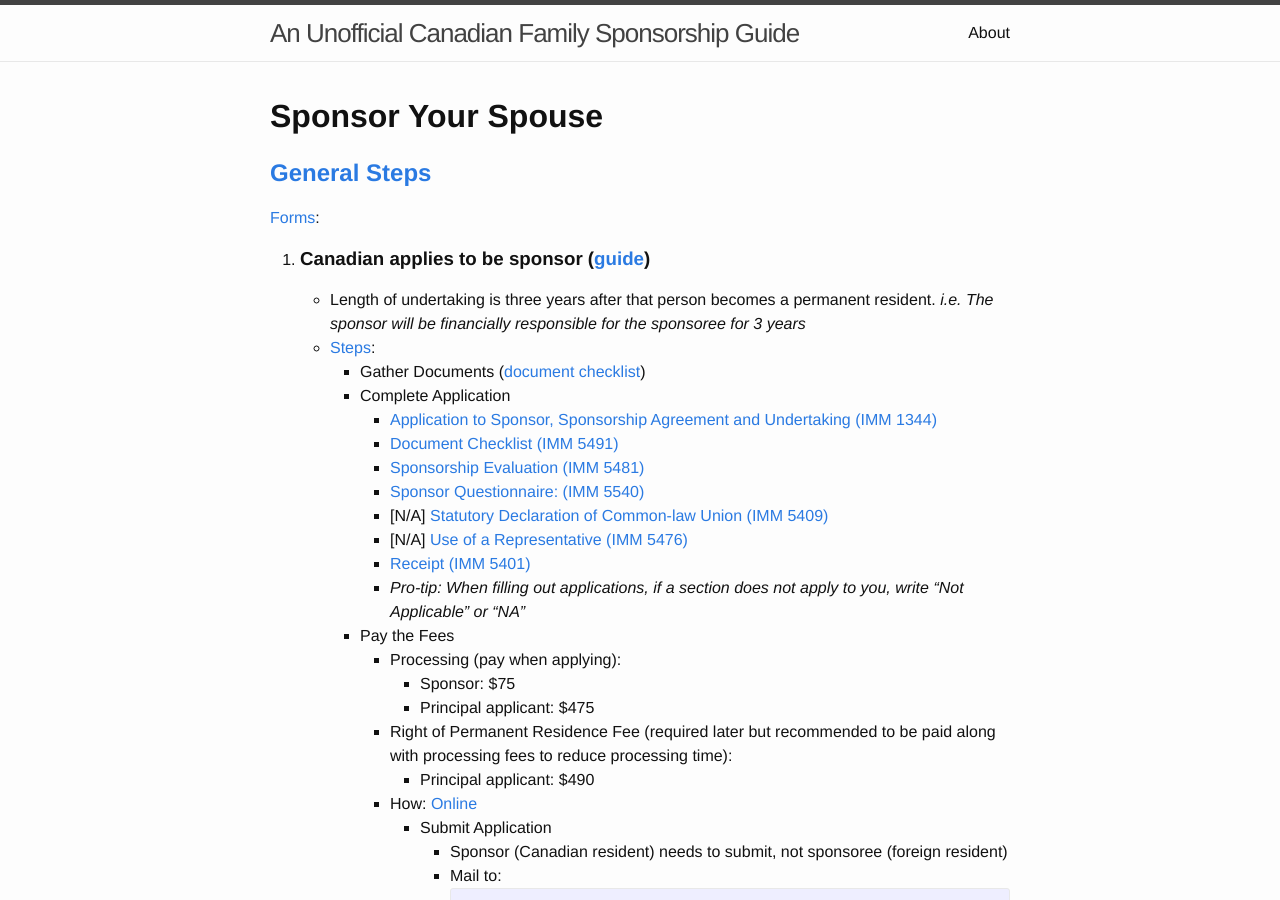
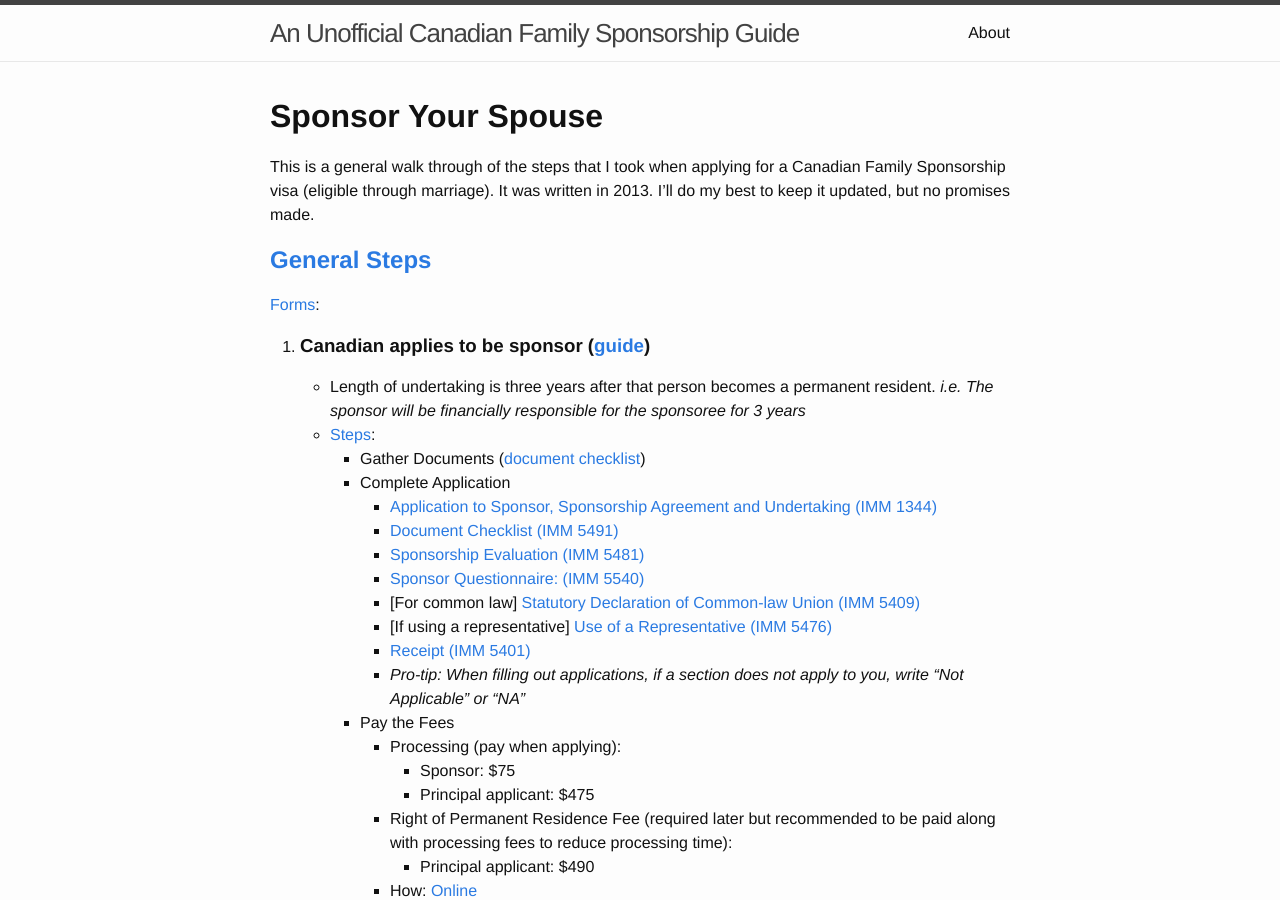
Before and after one commit to alukach/unofficial-guide-to-canadian-immigration, a Jekyll site: the page built from index.md, in a window 1280 px wide and 900 px high. Built offline with Jekyll 4.4.1, drawn with Linux system fonts in a browser that asks for light colours; some of the changed text lies outside the part shown.

Commit message:
Add introduction to tips.

```diff
--- a/index.md
+++ b/index.md
@@ -3,6 +3,8 @@ layout: default
 ---
 
 # Sponsor Your Spouse
+
+This is a general walk through of the steps that I took when applying for a Canadian Family Sponsorship visa (eligible through marriage).  It was written in 2013.  I'll do my best to keep it updated, but no promises made.
 
 ## [General Steps](http://www.cic.gc.ca/english/immigrate/sponsor/spouse-apply-how.asp#step1)
 
@@ -17,8 +19,8 @@ layout: default
          * [Document Checklist (IMM 5491)](http://www.cic.gc.ca/english/pdf/kits/forms/IMM5491E.PDF)
          * [Sponsorship Evaluation (IMM 5481)](http://www.cic.gc.ca/english/pdf/kits/forms/IMM5481E.pdf)
          * [Sponsor Questionnaire: (IMM 5540)](http://www.cic.gc.ca/english/pdf/kits/forms/IMM5540E.pdf)
-         * [N/A] [Statutory Declaration of Common-law Union (IMM 5409)](http://www.cic.gc.ca/english/pdf/kits/forms/IMM5409E.pdf)
-         * [N/A] [Use of a Representative (IMM 5476)](http://www.cic.gc.ca/english/pdf/kits/forms/IMM5476E.pdf)
+         * [For common law] [Statutory Declaration of Common-law Union (IMM 5409)](http://www.cic.gc.ca/english/pdf/kits/forms/IMM5409E.pdf)
+         * [If using a representative] [Use of a Representative (IMM 5476)](http://www.cic.gc.ca/english/pdf/kits/forms/IMM5476E.pdf)
          * [Receipt (IMM 5401)](http://www.cic.gc.ca/english/information/fees/index.asp)
          * _Pro-tip: When filling out applications, if a section does not apply to you, write "Not Applicable" or "NA"_
       * Pay the Fees
```
Also changed, not shown: other parts of index.md (+1 -1 lines).
